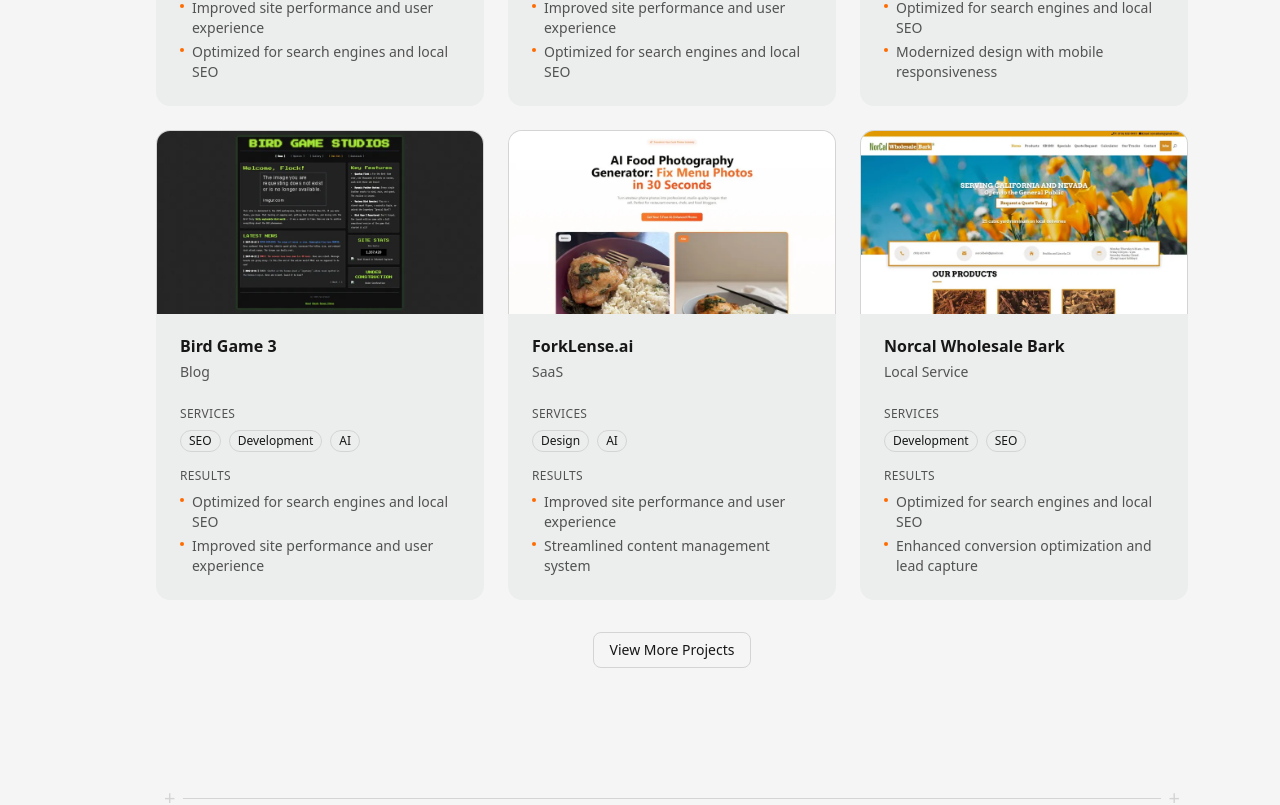
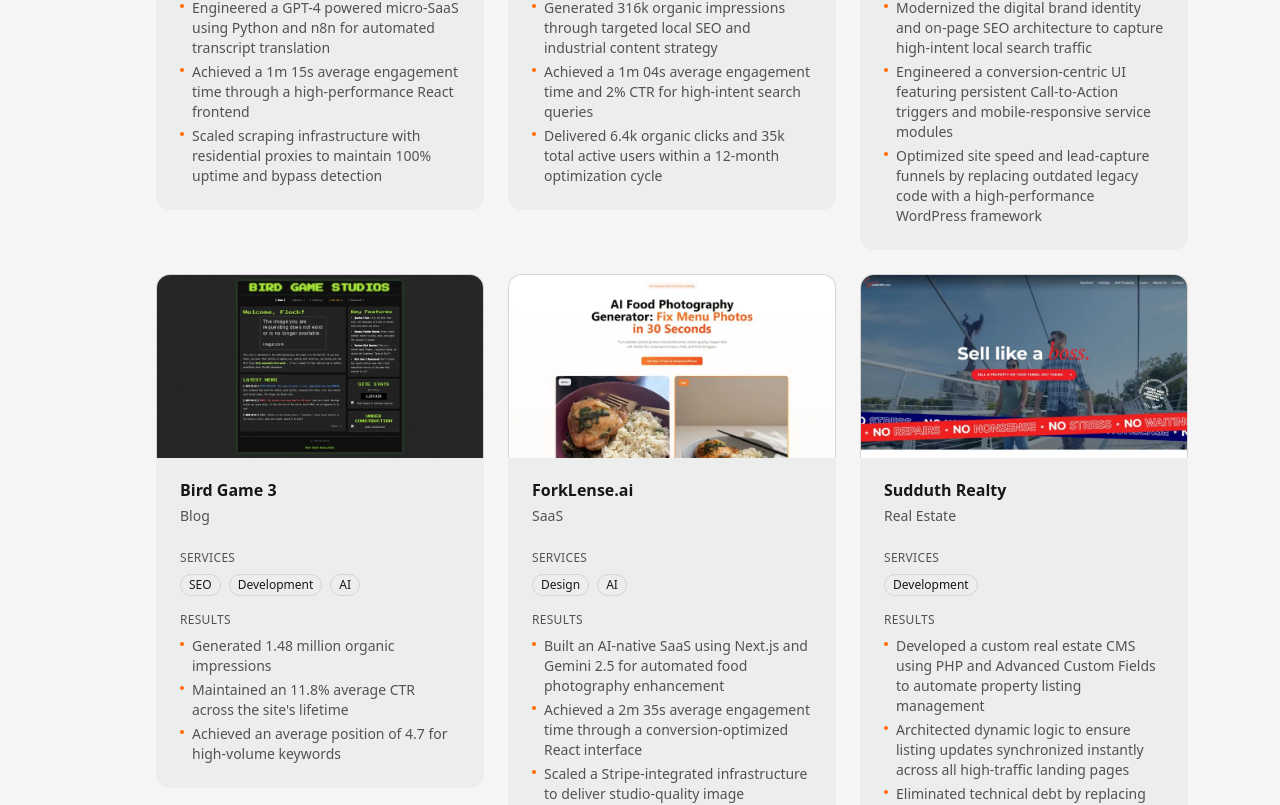
Before and after one commit to Shermanito/my-portfolio, a Next.js app: page / in a window 1280 px wide. Shown: the part 3920-4725 px from the top of the page. Built offline with nearby package versions, Linux system fonts and the light colour scheme.

Commit message:
Update portfolio cards with real metrics and VIS bullet points

```diff
--- a/src/data/portfolio.ts
+++ b/src/data/portfolio.ts
@@ -9,8 +9,9 @@
     industry: 'Coaching',
     services: ['Design', 'Development'],
     results: [
-      'Improved site performance and user experience',
-      'Modernized design with mobile responsiveness',
+      'Deployed a minimalist personal brand landing page optimized for high-speed performance and mobile-first indexing',
+      'Developed professional brand copy and a streamlined UI to establish immediate consulting authority',
+      'Engineered a frictionless lead-capture funnel to facilitate direct client inquiries and professional networking',
     ],
     image: '/portfolio/screencapture-alan-faitel-2026-03-10-20_56_06 (1).webp',
     priority: 17,
@@ -21,8 +22,9 @@
     industry: 'Local Service',
     services: ['Development'],
     results: [
-      'Enhanced conversion optimization and lead capture',
-      'Streamlined content management system',
+      'Rebuilt a dated, hardcoded dumpster rental site into a high-authority digital platform to capture local waste management leads',
+      'Engineered a conversion-optimized UI with strategic Request Quote triggers and mobile-responsive service tiers',
+      'Migrated legacy code to a high-performance WordPress CMS to streamline site updates and maximize lead-capture efficiency',
     ],
     image: '/portfolio/screencapture-tkodumpsters-2026-03-10-21_46_48.webp',
     priority: 10,
@@ -33,23 +35,12 @@
     industry: 'Local Service',
     services: ['Redesign'],
     results: [
-      'Improved site performance and user experience',
-      'Modernized design with mobile responsiveness',
+      'Modernized the digital presence and on-page SEO architecture to capture high-intent local safety auditing queries',
+      'Engineered a high-trust UI featuring persistent Request Inspection triggers and mobile-responsive service modules',
+      'Transitioned outdated legacy code to a high-performance WordPress framework to optimize site speed and lead capture',
     ],
     image: '/portfolio/screencapture-playgroundsafetyinspections-net-2026-03-10-21_43_28.webp',
     priority: 9,
-  },
-  {
-    id: '4',
-    company: 'Norcal Wholesale Bark',
-    industry: 'Local Service',
-    services: ['Development', 'SEO'],
-    results: [
-      'Optimized for search engines and local SEO',
-      'Enhanced conversion optimization and lead capture',
-    ],
-    image: '/portfolio/screencapture-norcalwholesalebark-2026-03-10-21_43_40.webp',
-    priority: 8,
   },
   {
     id: '5',
@@ -57,8 +48,9 @@
     industry: 'SaaS',
     services: ['Design', 'Development'],
     results: [
-      'Improved site performance and user experience',
-      'Streamlined content management system',
+      'Architected a white-label hosting platform using WHM/cPanel to provide high-performance managed server environments',
+      'Implemented an automated client-side billing and management portal to streamline the user experience for monthly retainer accounts',
+      'Scaled a recurring revenue model by managing full-stack WordPress maintenance, security, and uptime for a diverse client portfolio',
     ],
     image: '/portfolio/Fifth-Accelerate.webp',
     priority: 9,
@@ -69,8 +61,9 @@
     industry: 'SaaS',
     services: ['SEO', 'PPC'],
     results: [
-      'Optimized for search engines and local SEO',
-      'Enhanced conversion optimization and lead capture',
+      'Optimized Google Ads campaigns through advanced keyword research and negative keyword filtering to reduce CPC',
+      'Executed a comprehensive technical SEO audit, implementing schema markup and metadata to improve site indexation',
+      'Identified high-value long-tail opportunities through competitive research, leading to direct site-wide architectural improvements',
     ],
     image: '/portfolio/screencapture-planiversity-2026-03-10-21_43_47.webp',
     priority: 11,
@@ -81,8 +74,9 @@
     industry: 'Local Service',
     services: ['Development'],
     results: [
-      'Improved site performance and user experience',
-      'Enhanced conversion optimization and lead capture',
+      'Developed a high-speed WordPress architecture from Figma designs within a strict 1-week deployment cycle',
+      'Built a custom child-theme design system optimized for high-conversion local service lead generation',
+      'Engineered a modular backend allowing the client to independently manage service areas and promotional content',
     ],
     image: '/portfolio/screencapture-flashaircare-2026-03-10-21_43_57.webp',
     priority: 15,
@@ -93,8 +87,9 @@
     industry: 'Real Estate',
     services: ['Development'],
     results: [
-      'Improved site performance and user experience',
-      'Modernized design with mobile responsiveness',
+      'Developed a custom real estate CMS using PHP and Advanced Custom Fields to automate property listing management',
+      'Architected dynamic logic to ensure listing updates synchronized instantly across all high-traffic landing pages',
+      'Eliminated technical debt by replacing manual site edits with a scalable backend for seamless, weekly inventory updates',
     ],
     image: '/portfolio/screencapture-sudduthrealty-2026-03-10-21_45_10.webp',
     priority: 8,
@@ -105,8 +100,9 @@
     industry: 'Coaching',
     services: ['Development'],
     results: [
-      'Improved site performance and user experience',
-      'Enhanced conversion optimization and lead capture',
+      'Translated complex Figma layouts into a responsive, lightweight WordPress site using a custom-coded child theme',
+      'Optimized front-end performance and visual hierarchy to enhance user trust and appointment booking flow',
+      'Delivered a streamlined CMS interface enabling the client to scale wellness programs without developer intervention',
     ],
     image: '/portfolio/screencapture-sephirahwellness-2026-03-10-21_45_17.webp',
     priority: 17,
@@ -117,8 +113,9 @@
     industry: 'Coaching',
     services: ['Development'],
     results: [
-      'Improved site performance and user experience',
-      'Modernized design with mobile responsiveness',
+      'Executed a full Figma-to-WordPress build for a premium executive coaching brand with a 7-day turnaround',
+      'Implemented a sophisticated, clean UI design system to establish immediate authority for high-ticket consulting',
+      'Developed a scalable content framework for future thought-leadership resources and workshop management',
     ],
     image: '/portfolio/screencapture-languageforleading-2026-03-10-21_45_29.webp',
     priority: 18,
@@ -129,8 +126,9 @@
     industry: 'Local Service',
     services: ['Redesign'],
     results: [
-      'Improved site performance and user experience',
-      'Modernized design with mobile responsiveness',
+      'Rebuilt a dated local service site into a high-authority digital platform focused on energy efficiency leads',
+      'Implemented a conversion-centric design system with strategic CTA placement to reduce friction in the customer journey',
+      'Delivered a scalable, lightweight WordPress build that replaced legacy infrastructure for improved stability and user experience',
     ],
     image: '/portfolio/screencapture-gophoenixenergy-2026-03-10-21_45_38.webp',
     priority: 11,
@@ -141,8 +139,9 @@
     industry: 'Local Service',
     services: ['Redesign', 'SEO'],
     results: [
-      'Optimized for search engines and local SEO',
-      'Modernized design with mobile responsiveness',
+      'Modernized the digital brand identity and on-page SEO architecture to capture high-intent local search traffic',
+      'Engineered a conversion-centric UI featuring persistent Call-to-Action triggers and mobile-responsive service modules',
+      'Optimized site speed and lead-capture funnels by replacing outdated legacy code with a high-performance WordPress framework',
     ],
     image: '/portfolio/screencapture-pinpointleakdetection-2026-03-10-20_56_06.webp',
     priority: 6,
@@ -153,8 +152,9 @@
     industry: 'Local Service',
     services: ['Redesign', 'SEO', 'Social Media'],
     results: [
-      'Improved site performance and user experience',
-      'Optimized for search engines and local SEO',
+      'Generated 316k organic impressions through targeted local SEO and industrial content strategy',
+      'Achieved a 1m 04s average engagement time and 2% CTR for high-intent search queries',
+      'Delivered 6.4k organic clicks and 35k total active users within a 12-month optimization cycle',
     ],
     image: '/portfolio/screencapture-chalks-2026-03-10-21_46_21.webp',
     priority: 2,
@@ -165,20 +165,22 @@
     industry: 'SaaS',
     services: ['Design', 'Development', 'PPC', 'Social Media'],
     results: [
-      'Improved site performance and user experience',
-      'Enhanced conversion optimization and lead capture',
+      'Scaled a viral seasonal service via Facebook Ad campaigns and retargeting, acquiring hundreds of customers within a 60-day launch window',
+      'Architected a comprehensive customer journey including high-converting landing pages, automated email funnels, and personalized onboarding questionnaires',
+      'Developed a seamless service delivery engine integrating Stripe, Zoom, and automated recording distribution to manage high-volume daily call schedules',
     ],
     image: '/portfolio/video-with-santa-claus.webp',
     priority: 14,
   },
   {
     id: '15',
-    company: 'KopyKat.ai',
+    company: 'Kopycat.ai',
     industry: 'SaaS',
     services: ['Design', 'Development', 'SEO'],
     results: [
-      'Improved site performance and user experience',
-      'Optimized for search engines and local SEO',
+      'Engineered a GPT-4 powered micro-SaaS using Python and n8n for automated transcript translation',
+      'Achieved a 1m 15s average engagement time through a high-performance React frontend',
+      'Scaled scraping infrastructure with residential proxies to maintain 100% uptime and bypass detection',
     ],
     image: '/portfolio/screencapture-kopycat-ai-2026-03-10-21_46_30.webp',
     priority: 1,
@@ -189,8 +191,9 @@
     industry: 'Blog',
     services: ['SEO', 'Development', 'AI'],
     results: [
-      'Optimized for search engines and local SEO',
-      'Improved site performance and user experience',
+      'Generated 1.48 million organic impressions',
+      'Maintained an 11.8% average CTR across the site\'s lifetime',
+      'Achieved an average position of 4.7 for high-volume keywords',
     ],
     image: '/portfolio/screencapture-birdgame3-2026-03-10-20_56_12.webp',
     priority: 7,
@@ -201,8 +204,9 @@
     industry: 'SaaS',
     services: ['Design', 'AI'],
     results: [
-      'Improved site performance and user experience',
-      'Streamlined content management system',
+      'Built an AI-native SaaS using Next.js and Gemini 2.5 for automated food photography enhancement',
+      'Achieved a 2m 35s average engagement time through a conversion-optimized React interface',
+      'Scaled a Stripe-integrated infrastructure to deliver studio-quality image processing in <30 seconds',
     ],
     image: '/portfolio/screencapture-forklense-io-2026-03-10-21_46_41.webp',
     priority: 7,
@@ -213,8 +217,9 @@
     industry: 'Ecomm',
     services: ['Design', 'Development'],
     results: [
-      'Improved site performance and user experience',
-      'Modernized design with mobile responsiveness',
+      'Engineered a high-conversion WooCommerce storefront optimized for a single-product hero marketing strategy',
+      'Boosted retention and purchase intent through strategic exit-intent popups, urgency triggers, and persuasive sales copywriting',
+      'Streamlined the customer journey by implementing a one-click style checkout flow and mobile-responsive payment architecture',
     ],
     image: '/portfolio/Optimal-Neck-Support-Brace.webp',
     priority: 14,
```
